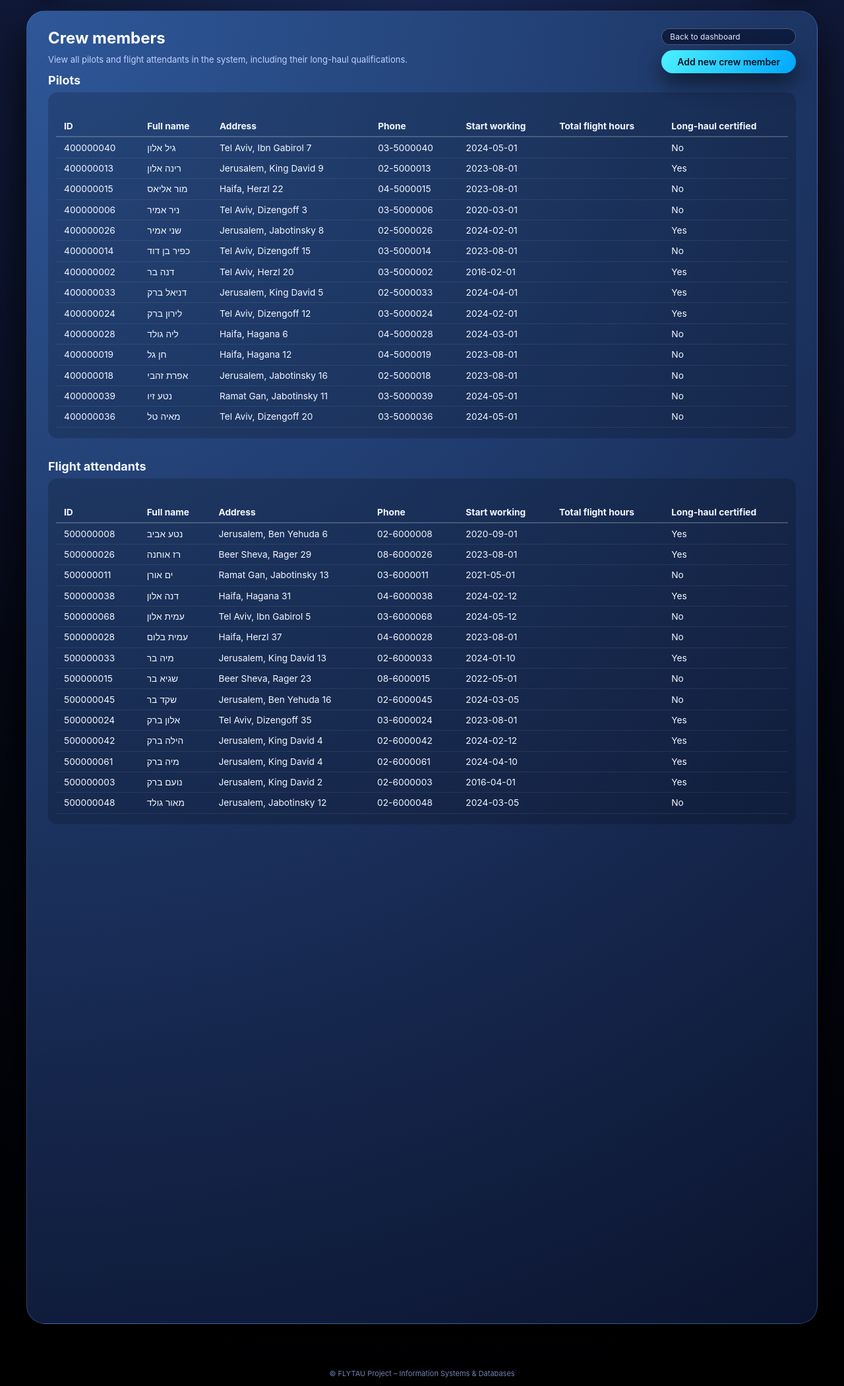
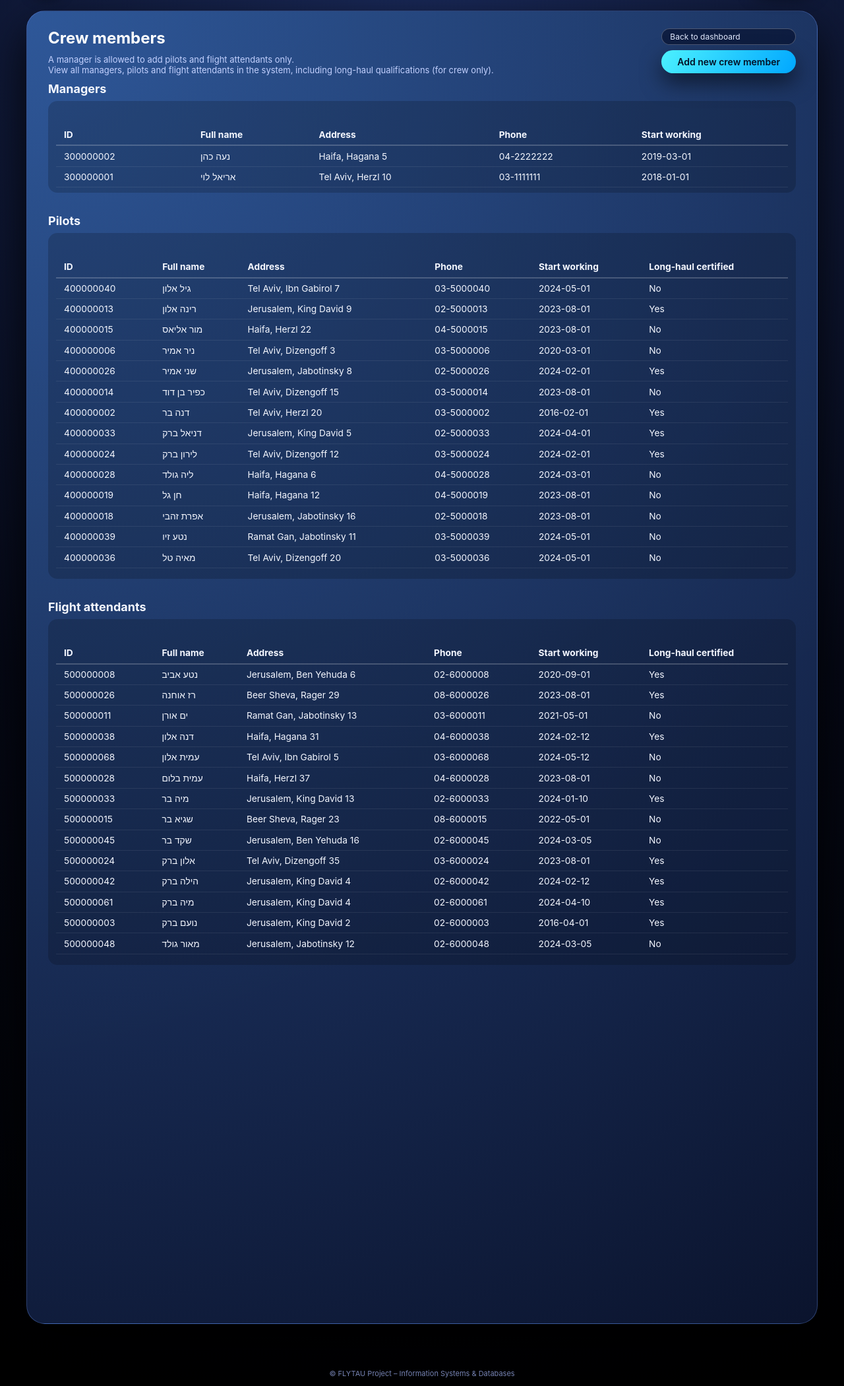
Before and after one commit to matan25/Project_Information_Systems, a Flask app: page /manager/crew in a window 1280 px wide. Shown: the part 72-2172 px from the top of the page at 66% size. Run offline with Flask 3, Linux system fonts and the light colour scheme; a user stored in the database is signed in; data comes from the database, SQL or seed files in the repository.

Commit message:
Sync project (exclude pycache) - renamed/updated files

```diff
--- a/main_routes/__init__.py
+++ b/main_routes/__init__.py
@@ -88,11 +88,11 @@ def _get_default_seat_price(seat_class: str) -> float:
 from . import (
     home,
     flights,
-    crew,
+    flights_crew,
     booking,
-    manager_orders,
+    manager_view_orders,
     manager_reports,
     aircrafts,
-    staff,
+    flytau_staff,
     seats
 )
--- a/main_routes/staff.py
+++ b/main_routes/flytau_staff.py
@@ -149,18 +149,37 @@ def _validate_crew_form(form):
 @main_bp.route("/manager/crew")
 def manager_crew_list():
     """
-    Manager view: list all pilots and flight attendants in two tables.
+    Manager view: list all managers, pilots and flight attendants in separate tables.
     """
     if not _require_manager():
         return redirect(url_for("auth.login"))
 
     conn = None
     cursor = None
+    managers = []
     pilots = []
     attendants = []
     try:
         conn = get_db_connection()
         cursor = conn.cursor(dictionary=True)
+
+        # Managers (password excluded)
+        cursor.execute(
+            """
+            SELECT
+                Manager_id     AS Id,
+                First_Name     AS FirstName,
+                Last_Name      AS LastName,
+                City,
+                Street,
+                House_Number,
+                Phone_Number,
+                Start_Working_Date
+            FROM Managers
+            ORDER BY Last_Name, First_Name
+            """
+        )
+        managers = cursor.fetchall()
 
         # Pilots
         cursor.execute(
@@ -212,6 +231,7 @@ def manager_crew_list():
 
     return render_template(
         "manager_crew_list.html",
+        managers=managers,
         pilots=pilots,
         attendants=attendants,
         lock_manager_nav=False,
--- a/main_routes/manager_orders.py
+++ b/main_routes/manager_view_orders.py
@@ -8,11 +8,6 @@ Features:
     * Active / Completed: full original total
     * Cancelled-Customer: 5% fee as amount charged, plus refund
     * Cancelled-System: amount charged = 0, full refund
-- Auto-propagation:
-    If a flight is cancelled and order is still Active → mark as Cancelled-System.
-
-Note:
-Orders.Customer_Type ∈ {'Register','Guest'}   <-- matches DB ENUM
 """
 
 from datetime import datetime, timedelta
--- a/templates/manager_crew_list.html
+++ b/templates/manager_crew_list.html
@@ -1,9 +1,8 @@
-
 {# =========================================================
    Template: manager_crew_list.html
-   Purpose: Manager overview of all crew members.
-            Displays separate tables for Pilots and Flight Attendants, including
-            contact details, seniority, total flight hours, and long-haul status.
+   Purpose: Manager overview of all staff members.
+            Displays separate tables for Managers, Pilots and Flight Attendants,
+            including contact details, seniority and long-haul status (where relevant).
    ========================================================= #}
 {% extends "base.html" %}
 {% block title %}Crew members{% endblock %}
@@ -14,8 +13,9 @@
     <div class="page-header-left">
       <h1 class="page-title">Crew members</h1>
       <p class="subtitle">
-        View all pilots and flight attendants in the system,
-        including their long-haul qualifications.
+        A manager is allowed to add pilots and flight attendants only.<br>
+        View all managers, pilots and flight attendants in the system,
+        including long-haul qualifications (for crew only).
       </p>
     </div>
     <div class="page-header-actions">
@@ -28,8 +28,43 @@
     </div>
   </div>
 
+  <!-- Managers -->
+  <section class="section-block">
+    <h2 class="section-title">Managers</h2>
+    {% if managers %}
+      <div class="table-card">
+        <div class="table-wrapper" style="max-height: 380px; overflow-y: auto;">
+          <table class="table table--grid">
+            <thead>
+              <tr>
+                <th>ID</th>
+                <th>Full name</th>
+                <th>Address</th>
+                <th>Phone</th>
+                <th>Start working</th>
+              </tr>
+            </thead>
+            <tbody>
+            {% for m in managers %}
+              <tr>
+                <td>{{ m.Id }}</td>
+                <td>{{ m.FirstName }} {{ m.LastName }}</td>
+                <td>{{ m.City }}, {{ m.Street }} {{ m.House_Number }}</td>
+                <td>{{ m.Phone_Number }}</td>
+                <td>{{ m.Start_Working_Date.strftime("%Y-%m-%d") if m.Start_Working_Date }}</td>
+              </tr>
+            {% endfor %}
+            </tbody>
+          </table>
+        </div>
+      </div>
+    {% else %}
+      <p class="empty-state">No managers found.</p>
+    {% endif %}
+  </section>
+
   <!-- Pilots -->
-  <section class="section-block">
+  <section class="section-block" style="margin-top: 2rem;">
     <h2 class="section-title">Pilots</h2>
     {% if pilots %}
       <div class="table-card">
@@ -42,7 +77,6 @@
                 <th>Address</th>
                 <th>Phone</th>
                 <th>Start working</th>
-                <th>Total flight hours</th>
                 <th>Long-haul certified</th>
               </tr>
             </thead>
@@ -54,7 +88,6 @@
                 <td>{{ p.City }}, {{ p.Street }} {{ p.House_Number }}</td>
                 <td>{{ p.Phone_Number }}</td>
                 <td>{{ p.Start_Working_Date.strftime("%Y-%m-%d") if p.Start_Working_Date }}</td>
-                <td>{{ p.Total_Flight_Hours }}</td>
                 <td>
                   {% if p.Long_Haul_Certified %}
                     Yes
@@ -87,7 +120,6 @@
                 <th>Address</th>
                 <th>Phone</th>
                 <th>Start working</th>
-                <th>Total flight hours</th>
                 <th>Long-haul certified</th>
               </tr>
             </thead>
@@ -99,7 +131,6 @@
                 <td>{{ a.City }}, {{ a.Street }} {{ a.House_Number }}</td>
                 <td>{{ a.Phone_Number }}</td>
                 <td>{{ a.Start_Working_Date.strftime("%Y-%m-%d") if a.Start_Working_Date }}</td>
-                <td>{{ a.Total_Flight_Hours }}</td>
                 <td>
                   {% if a.Long_Haul_Certified %}
                     Yes
```
Also changed, not shown: main_routes/flights_crew.py (renamed from main_routes/crew.py).
